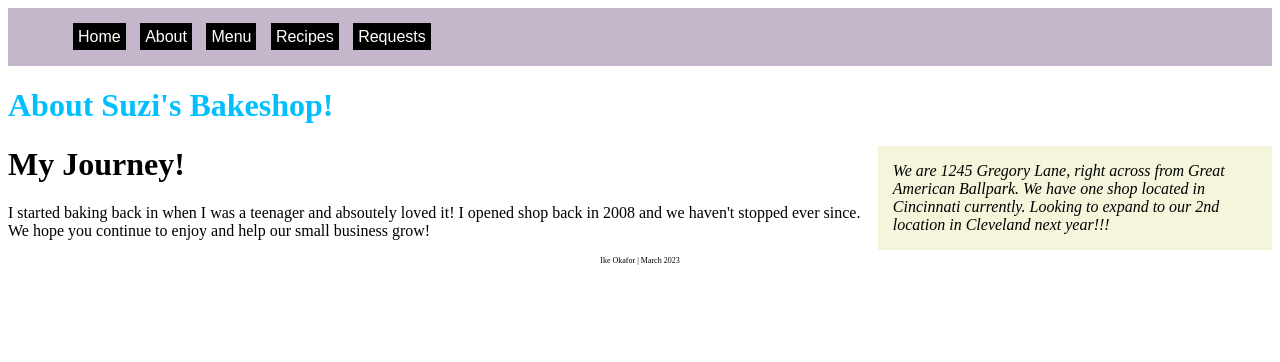
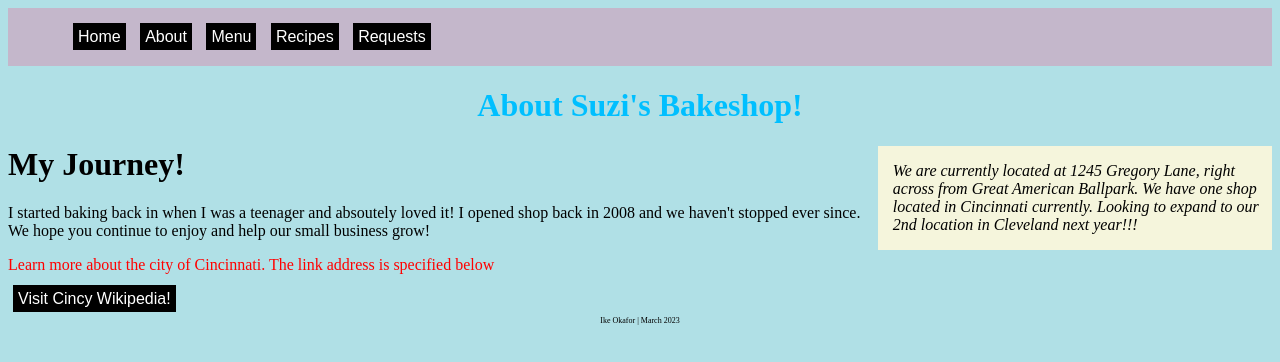
Before and after one commit to iokafor4490/suzis-bakeshop, a plain HTML site: page Pages/About.html in a window 1280 px wide. Drawn offline with Linux system fonts and the light colour scheme.

Commit message:
Made updates to pages

```diff
--- a/Pages/About.html
+++ b/Pages/About.html
@@ -48,7 +48,14 @@ header {
              float: right;
             font-style: italic;
              background-color: beige;
-}
+             }
+
+
+
+         .center {
+         text-align: center;
+         color: powderblue;
+         }
     </style>
 </head>
 
@@ -75,11 +82,11 @@ header {
     </nav>
     </header>
 
-<body>
-    <h1 style="color:deepskyblue">About Suzi's Bakeshop!</h1>
+<body style="background-color:powderblue;">
+    <h1 class="center" style="color:deepskyblue">About Suzi's Bakeshop!</h1>
 
          <aside>
-        <p>We are 1245 Gregory Lane, right across from Great American Ballpark. We have one shop located in Cincinnati currently. Looking to expand to our 2nd location in Cleveland
+        <p>We are currently located at 1245 Gregory Lane, right across from Great American Ballpark. We have one shop located in Cincinnati currently. Looking to expand to our 2nd location in Cleveland
         next year!!!
         </p>
         </aside>
@@ -91,6 +98,12 @@ header {
         </p>
 
     </main>
+
+    <p style="color:red;">Learn more about the city of Cincinnati. The link address is specified below</p>
+
+<a title="click here" href="https://en.wikipedia.org/wiki/Cincinnati">Visit Cincy Wikipedia!</a>
+
+
 </body>
 
 <footer style="text-align: center">
```
Also changed, not shown: Pages/Menu.html (+8 -3 lines), Pages/Recipes.html (+7 -3 lines), Pages/Requests.html (+8 -3 lines), Pages/index.html (+8 -2 lines).
